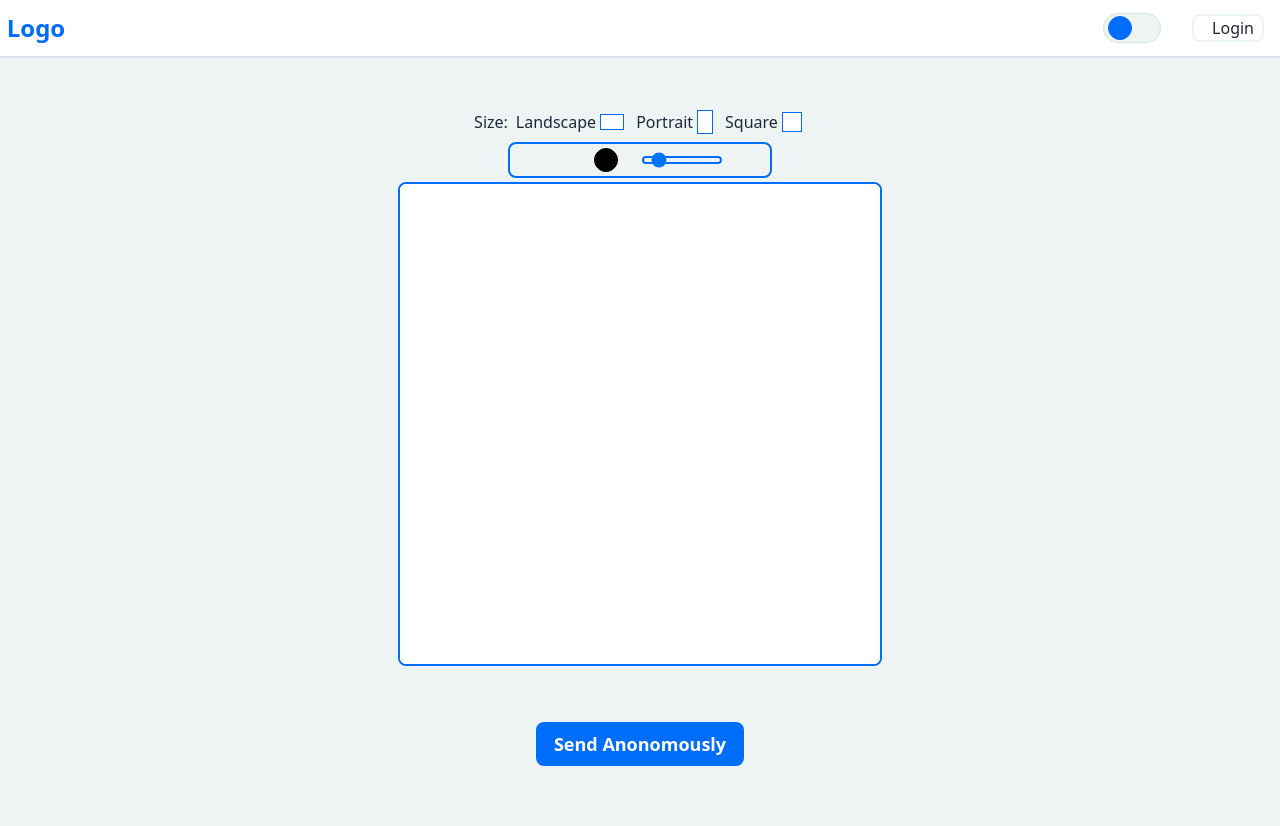
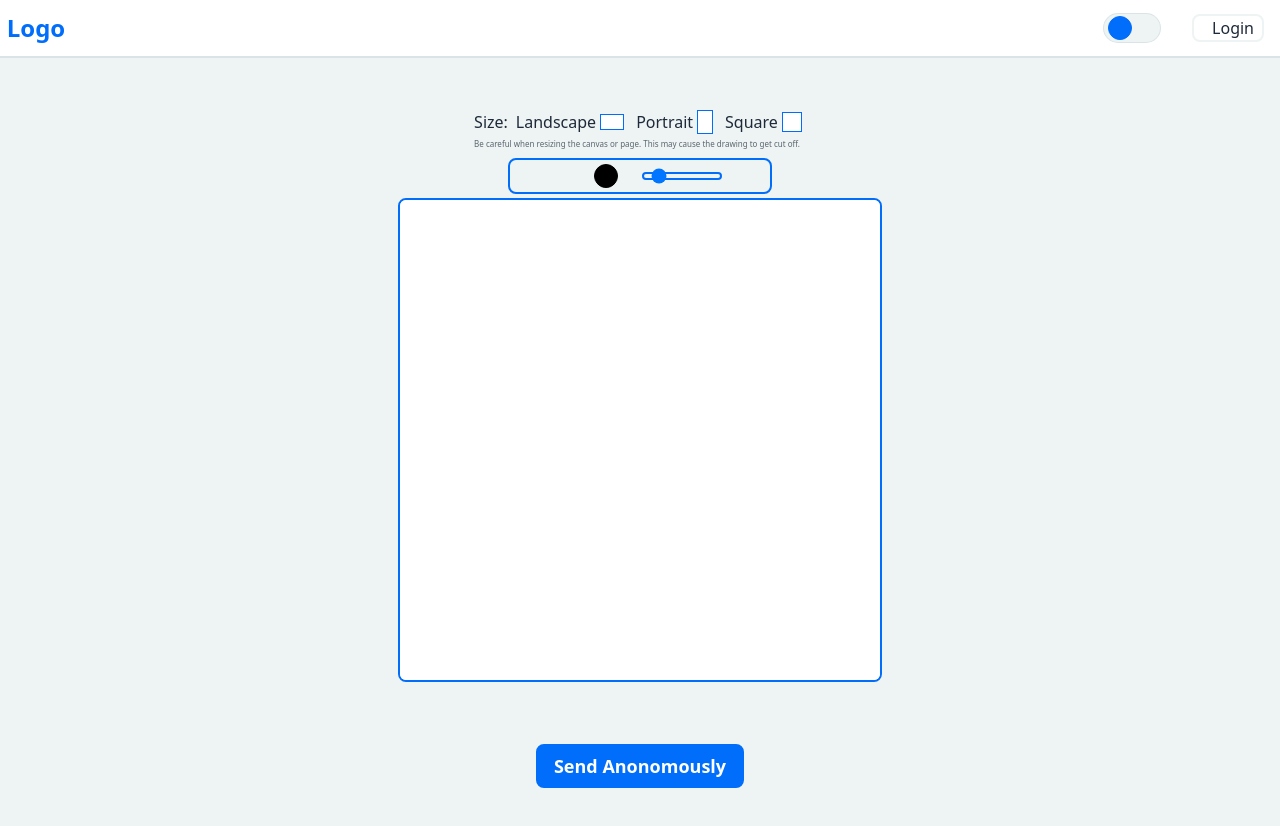
Before and after one commit to lilyMacInnis/draw_drop, a React (Vite) app in the folder frontend/: page /send/1 in a window 1280 px wide. Shown: the top 826 px of the page. Built offline with nearby package versions, Linux system fonts and the light colour scheme; some icons are missing.

Commit message:
add change size warning and adjusted send button position accordingly

```diff
--- a/frontend/src/components/Canvas.jsx
+++ b/frontend/src/components/Canvas.jsx
@@ -221,29 +221,29 @@ export default function Canvas() {
 
       <div className={`${authUser ? (
         (window.innerWidth > window.innerHeight) ? (
-          `translate-y-[88.25vh]`
+          `translate-y-[91vh]`
         ) : (
           (dimensions.width == dimensions.height) ? (
-            `translate-y-[80.25vh]`
+            `translate-y-[82vh]`
           ) : (
             (dimensions.width > dimensions.height) ? (
-              `translate-y-[63.75vh]`
+              `translate-y-[65.75vh]`
             ) : (
-              `translate-y-[105.25vh]`
+              `translate-y-[106.1vh]`
             )
           )
         )
       ) : (
         (window.innerWidth > window.innerHeight) ? (
-          `translate-y-[83vh]`
+          `translate-y-[85.75vh]`
         ) : (
           (dimensions.width == dimensions.height) ? (
-            `translate-y-[74.5vh]`
+            `translate-y-[76.25vh]`
           ) : (
             (dimensions.width > dimensions.height) ? (
-              `translate-y-[58vh]`
+              `translate-y-[60vh]`
             ) : (
-              `translate-y-[99.5vh]`
+              `translate-y-[100.3vh]`
             )
           )
         )
@@ -252,7 +252,7 @@ export default function Canvas() {
       }`}>
         <button
           onClick={handleSendDrawing}
-          className={`px-4 py-1.5 bg-primary border-2 border-primary text-lg font-semibold text-white rounded-lg hover:bg-primaryl`}
+          className={`px-4 py-1.5 bg-primary border-2 border-primary hover:border-primaryl text-lg font-semibold text-white rounded-lg hover:bg-primaryl`}
           disabled={isSendingDrawing}
         >
           {
--- a/frontend/src/components/ToolBar.jsx
+++ b/frontend/src/components/ToolBar.jsx
@@ -82,7 +82,7 @@ const ToolBar = (props) => {
                 </div>
             </div>
 
-            <div className='flex gap-1 text-textl pb-1 flex-wrap'>
+            <div className='flex gap-1 text-textl flex-wrap'>
                 <div className='pt-1'>Size: </div>
 
                 <button
@@ -109,6 +109,8 @@ const ToolBar = (props) => {
                     <div className='w-5 h-5 bg-white border border-primary pr-2'/>
                 </button>
             </div>
+
+            <p className='text-[0.5rem] text-textl/70 pb-2'>Be careful when resizing the canvas or page. This may cause the drawing to get cut off.</p>
         </div>
 
         <div className="flex self-center bg-background border-2 border-primary rounded-lg w-fit">
```
